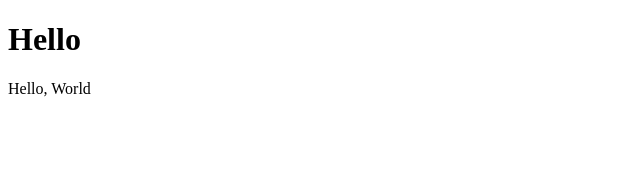
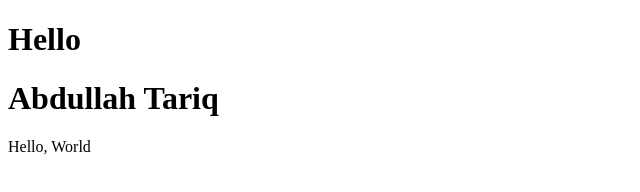
Before and after one commit to abdullohtariq/Web-development-practice, a plain HTML site: page 2. A Charcter Blog/index.html in a window 1280 px wide. Shown: the whole page, without its empty margins (0-640 px from the left). Drawn offline with Linux system fonts and the light colour scheme.

Commit message:
Rearranging Some Files

```diff
--- a/2. A_Charcter_Blog/index.html
+++ b/2. A Charcter Blog/index.html
@@ -7,6 +7,7 @@
 </head>
 <body>
     <h1>Hello</h1>
+    <h1>Abdullah Tariq</h1>
     <p>Hello, World</p>
 </body>
 </html>
```
Also changed, not shown: 2. A Charcter Blog/Title.css (added).
